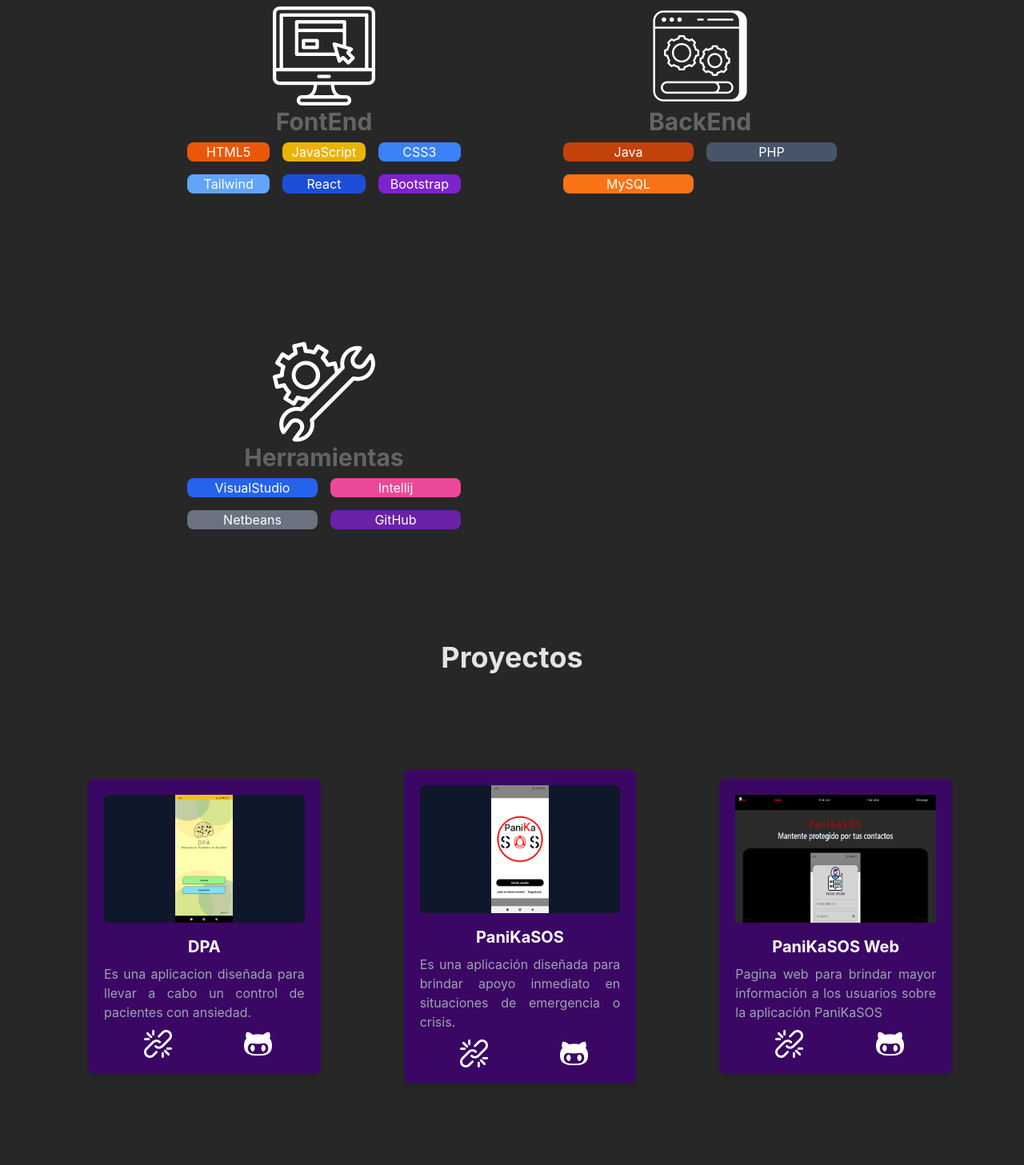
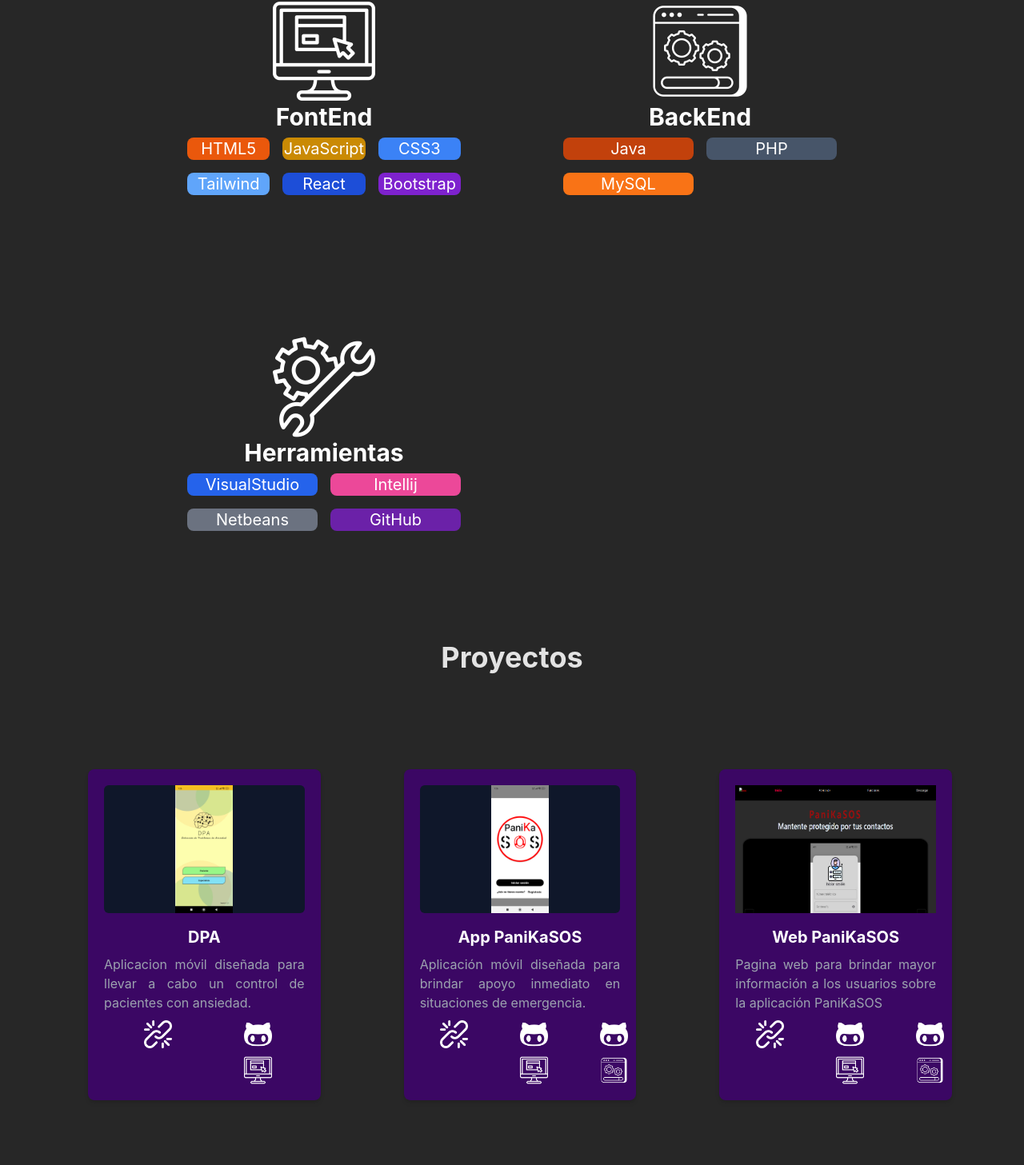
Before and after one commit to IvanVare/ivanwebp-ui, a React (Vite) app: page / in a window 1280 px wide. Shown: the part 898-2355 px from the top of the page at 80% size. Built offline with nearby package versions, Linux system fonts and the light colour scheme.

Commit message:
fix -proyectos e interfaces

```diff
--- a/index.html
+++ b/index.html
@@ -5,7 +5,7 @@
     <link
       rel="icon"
       type="image/svg+xml"
-      href="https://lh3.googleusercontent.com/a/ACg8ocIxYu08rV6HE-01SjeD5i8otyVFs71VfqDqy6cAjfJWjiI5rL-g=s288-c-no"
+      href="https://lh3.googleusercontent.com/a/ACg8ocIxYu08rV6HE-01SjeD5i8otyVFs71VfqDqy6cAjfJWjiI5rL-g=s96-c-rg-br100"
     />
     <meta name="viewport" content="width=device-width, initial-scale=1.0" />
     <title>IvanWebP</title>
--- a/src/components/CardDescription.jsx
+++ b/src/components/CardDescription.jsx
@@ -8,7 +8,7 @@
 export default function CardDescription() {
   return (
     <>
-      <div className="container-card text-center">
+      <div className="container-card text-center ">
         <span className="font-black text-4xl">Skills</span>
         <div className=" container-cards-group grid grid-cols-1 gap-20  sm:grid-cols-2 md:gap-90px xl md:mx-40">
           <div className="cardBase">
@@ -19,12 +19,12 @@
                 alt=""
               />
             </div>
-            <div className="text-3xl font-bold mb-2">
+            <div className="text-3xl font-bold mb-2 text-white">
               <h3>FontEnd</h3>
             </div>
-            <div className="grid gap-4 grid-cols-3 grid-rows-3 text-white">
+            <div className="grid gap-4 grid-cols-2 lg:grid-cols-3 grid-rows-3 text-base lg:text-xl text-white">
               <span className="bg-orange-600 rounded-lg">HTML5</span>
-              <span className="bg-yellow-500 rounded-lg">JavaScript</span>
+              <span className="bg-yellow-600 rounded-lg">JavaScript</span>
               <span className="bg-blue-500 rounded-lg">CSS3</span>
               <span className="bg-blue-400 rounded-lg">Tailwind</span>
               <span className="bg-blue-700 rounded-lg">React</span>
@@ -40,10 +40,10 @@
                 alt=""
               />
             </div>
-            <div className="text-3xl font-bold mb-2">
+            <div className="text-3xl font-bold  mb-2 text-white">
               <h3>BackEnd</h3>
             </div>
-            <div className="grid gap-4 grid-cols-2 grid-rows-3  text-white">
+            <div className="grid gap-4 grid-cols-2 grid-rows-3 text-base lg:text-xl text-white">
               <span className="bg-orange-700 rounded-lg">Java</span>
               <span className="bg-slate-600 rounded-lg">PHP</span>
               <span className="bg-orange-500 rounded-lg">MySQL</span>
@@ -58,8 +58,10 @@
                 alt=""
               />
             </div>
-            <h3 className="text-3xl font-bold mb-2  ">Herramientas</h3>
-            <div className="grid gap-4 grid-cols-2 grid-rows-3  text-white">
+            <h3 className="text-3xl font-bold mb-2 text-white ">
+              Herramientas
+            </h3>
+            <div className="grid gap-4 grid-cols-2 grid-rows-3 text-base lg:text-xl text-white">
               <span className="bg-blue-600 rounded-lg">VisualStudio</span>
               <span className="bg-pink-500 rounded-lg">Intellij</span>
               <span className="bg-gray-500 rounded-lg">Netbeans</span>
--- a/src/components/CardProject.jsx
+++ b/src/components/CardProject.jsx
@@ -1,15 +1,26 @@
-import React from "react";
+import React, { useState } from "react";
 import "../styles/styleCardProject.css";
 import iconEnlace from "../assets/images/iconenlace.png";
 import iconGithub from "../assets/images/icongithub.png";
+import iconback from "../assets/images/back.png";
+import iconfront from "../assets/images/front.png";
 
 export default function CardProject({
   title,
   description,
-  linkGit,
+  linkGitFrontEnd,
+  linkGitBackEnd,
   linkProject,
   src,
 }) {
+  const [alertWeb, setAlertWeb] = useState(false);
+  const showAlert = () => {
+    setAlertWeb(true);
+    setTimeout(() => {
+      setAlertWeb(false);
+    }, 3000);
+  };
+
   return (
     <>
       <div className="bg-gray-800 text-white p-5 rounded-lg shadow-md bg-purple-950 m-10 ">
@@ -19,13 +30,45 @@
         <h3 className="text-xl font-bold mb-2">{title}</h3>
         <p className="text-gray-400 text-justify">{description}</p>
 
-        <div class="icon-container ">
-          <a href={linkProject} target="_blank">
-            <img className="icon" src={iconEnlace} alt="" />
-          </a>
-          <a href={linkGit} target="_blank">
-            <img className="icon" src={iconGithub} alt="" />
-          </a>
+        <div class="icon-container">
+          {linkProject ? (
+            <a href={linkProject} target="_blank">
+              <img className="icon" src={iconEnlace} alt="" />
+            </a>
+          ) : (
+            <>
+              <a
+                onClick={showAlert}
+                className="cursor-pointer "
+                target="_blank"
+              >
+                <img className="icon" src={iconEnlace} alt="" />
+              </a>
+              {alertWeb && (
+                <div className="toast toast-end z-10">
+                  <div className="alert font-bold bg-purple-600 border-purple-900 shadow-lg">
+                    <span>Revisar web panika sos para descargar</span>
+                  </div>
+                </div>
+              )}
+            </>
+          )}
+          {linkGitFrontEnd && (
+            <div>
+              <a href={linkGitFrontEnd} target="_blank">
+                <img className="icon" src={iconGithub} alt="" />
+              </a>
+              <img className="iconshow" src={iconfront} alt="" />
+            </div>
+          )}
+          {linkGitBackEnd && (
+            <div>
+              <a href={linkGitBackEnd} target="_blank">
+                <img className="icon" src={iconGithub} alt="" />
+              </a>
+              <img className="iconshow" src={iconback} alt="" />
+            </div>
+          )}
         </div>
       </div>
     </>
--- a/src/components/CardsProject.jsx
+++ b/src/components/CardsProject.jsx
@@ -20,13 +20,14 @@
     <>
       <div className="container-card text-center">
         <span className="font-bold text-4xl">Proyectos</span>
-        <div className="container-cards-group grid grid-cols-1 sm:grid-cols-2 md:grid-cols-3 gap-6 pt-20 ps-10">
+        <div className="container-cards-group grid grid-cols-1 sm:grid-cols-2 lg:grid-cols-3 gap-6 pt-20 ps-10">
           {projectJson.map((projects) => (
             <div key={projects.id}>
               <CardProject
                 title={projects.title}
                 description={projects.description}
-                linkGit={projects.linkGit}
+                linkGitFrontEnd={projects.linkGitFrontEnd}
+                linkGitBackEnd={projects.linkGitBackEnd}
                 linkProject={projects.linkProject}
                 src={imageMap[projects.src]}
               ></CardProject>
--- a/src/components/Description.jsx
+++ b/src/components/Description.jsx
@@ -5,7 +5,9 @@
 export default function Description() {
   const [alertVisible, setAlertVisible] = useState(false);
   const [alertDownload, setAlertDownload] = useState(false);
+
   const copiarEmail = () => {
+    setAlertDownload(false);
     const MyEmail = "ivanntonio@gmail.com";
     navigator.clipboard
       .writeText(MyEmail)
@@ -21,7 +23,15 @@
   };
 
   const descargarCV = () => {
+    setAlertVisible(false);
     setAlertDownload(true);
+    /*const link = document.createElement("a");
+    link.href = "/android/PaniKaSOS_v1.0.apk"; // Ruta dentro de public/
+    link.download = "PaniKaSOS_v1.0.apk"; // Nombre al descargar
+    document.body.appendChild(link);
+    link.click();
+    document.body.removeChild(link);*/
+
     setTimeout(() => {
       setAlertDownload(false);
     }, 3000);
@@ -61,9 +71,9 @@
                 Correo electrónico
               </div>
               {alertVisible && (
-                <div className="toast toast-end">
-                  <div className="alert alert-info">
-                    <span>New mail arrived.</span>
+                <div className="toast toast-end z-50">
+                  <div className="alert font-bold bg-purple-600 border-purple-600">
+                    <span>Correo electrónico copiado</span>
                   </div>
                 </div>
               )}
@@ -72,9 +82,9 @@
                 Descargar CV
               </div>
               {alertDownload && (
-                <div className="toast toast-end">
-                  <div className="alert alert-success">
-                    <span>Message sent successfully.</span>
+                <div className="toast toast-end z-50">
+                  <div className="alert font-bold bg-purple-600 border-purple-900 shadow-lg">
+                    <span>Se inició la descarga...</span>
                   </div>
                 </div>
               )}
--- a/src/components/NavBarP.jsx
+++ b/src/components/NavBarP.jsx
@@ -15,8 +15,6 @@
 }
 
 export default function NavBarP() {
-  const navigate = useNavigate();
-
   return (
     <>
       <div className="navbar backdrop-blur-sm bg-black/30 fixed z-20">
@@ -56,14 +54,14 @@
           </div>
         </div>
         <div className="navbar-center">
-          <Button className="relative flex rounded-full bg-purple-800 text-sm focus:outline-none focus:ring-2 focus:ring-offset-purple-800 ">
+          <label className="relative flex rounded-full bg-purple-800 text-sm focus:outline-none focus:ring-2 focus:ring-offset-purple-800 ">
             <span className="absolute -inset-1.5" />
             <img
-              alt=""
-              src="https://lh3.googleusercontent.com/a/ACg8ocIxYu08rV6HE-01SjeD5i8otyVFs71VfqDqy6cAjfJWjiI5rL-g=s288-c-no"
+              alt="Iván AVH"
+              src="https://lh3.googleusercontent.com/a/ACg8ocIxYu08rV6HE-01SjeD5i8otyVFs71VfqDqy6cAjfJWjiI5rL-g=s96-c-rg-br100"
               className="h-12 w-12 rounded-full"
             />
-          </Button>
+          </label>
         </div>
 
         <div className="navbar-end">
--- a/src/components/aboutMe/DescriptionAM.jsx
+++ b/src/components/aboutMe/DescriptionAM.jsx
@@ -2,12 +2,17 @@
 import imgYo from "../../assets/images/duotone.png";
 
 export default function DescriptionAM() {
+  const handleScrollToBottom = () => {
+    window.scrollTo({
+      top: document.documentElement.scrollHeight,
+      behavior: "smooth",
+    });
+  };
+
   return (
     <>
-      <div>
-        <div className="min-h-screen ">
       <div className="hero min-h-screen">
-            <div className="hero-content flex-col lg:flex-row-reverse">
+        <div className=" hero-content flex-col lg:flex-row-reverse">
           <img
             src={imgYo}
             className="sm:min-w-lg md:max-w-lg rounded-xl shadow-2xl"
@@ -15,21 +20,18 @@
           <div>
             <span className="text-5xl font-bold">Sobre mí</span>
             <p className="font-mono py-6">
-                  Soy una persona comprometida con su trabajo y me gusta
-                  gestionar mi tiempo, enfocada en encontrar soluciones
-                  efectivas a los desafíos. Me caracteriza el deseo de aprender
-                  y crecer profesionalmente, así como mi capacidad para
-                  desempeñarme de manera eficiente en equipo. Valoro la
-                  organización, la exactitud y la precisión, y disfruto
-                  compartir ideas y puntos de vista constructivos. Además, me
-                  apasiona la creatividad y la creación de nuevas ideas,
-                  proyectos y soluciones innovadoras.
+              Soy una persona comprometida con su trabajo y me gusta gestionar
+              mi tiempo, enfocada en encontrar soluciones efectivas a los
+              desafíos. Me caracteriza el deseo de aprender y crecer
+              profesionalmente, así como mi capacidad para desempeñarme de
+              manera eficiente en equipo. Valoro la organización, la exactitud y
+              la precisión, y disfruto compartir ideas y puntos de vista
+              constructivos. Además, me apasiona la creatividad y la creación de
+              nuevas ideas, proyectos y soluciones innovadoras.
             </p>
-                <button className="btn btn-primary">
-                  Ponerse en contacto{" "}
+            <button className="btn btn-primary" onClick={handleScrollToBottom}>
+              Ponerse en contacto
             </button>
-              </div>
-            </div>
           </div>
         </div>
       </div>
--- a/src/components/aboutMe/EstudiosAM.jsx
+++ b/src/components/aboutMe/EstudiosAM.jsx
@@ -6,6 +6,8 @@
   const [alertVisibleUbi, setAlertVisibleUbi] = useState(false);
 
   const pasteEmail = () => {
+    setAlertVisibleUbi(false);
+    setAlertVisiblePhone(false);
     const MyEmail = "ivanntonio@gmail.com";
     navigator.clipboard
       .writeText(MyEmail)
@@ -21,6 +23,8 @@
   };
 
   const pastePhone = () => {
+    setAlertVisibleUbi(false);
+    setAlertVisibleEmail(false);
     const MyPhone = "+52 246 4934 066";
     navigator.clipboard
       .writeText(MyPhone)
@@ -36,6 +40,8 @@
   };
 
   const pasteUbication = () => {
+    setAlertVisiblePhone(false);
+    setAlertVisibleEmail(false);
     const MyInfo = "Iván Antonio Varela Hernandez, Tlaxcala, tlax";
     navigator.clipboard
       .writeText(MyInfo)
@@ -89,8 +95,11 @@
         </div>
       </div>
 
-      <div class="w-screen">
-        <div class="grid gap-4 lg:gap-8 md:grid-cols-3 p-5 pt-20">
+      <div class="w-auto py-20">
+        <div className="items-center justify-center content-center flex ">
+          <span className=" font-bold text-2xl">Información de contacto</span>
+        </div>
+        <div class="grid gap-4 lg:gap-8 md:grid-cols-3 p-5 ">
           <div class="relative p-6 rounded-2xl bg-white shadow dark:bg-purple-900">
             <div class="space-y-2">
               <div class="flex items-center space-x-2 rtl:space-x-reverse text-sm font-medium text-gray-500 dark:text-gray-400">
@@ -109,7 +118,7 @@
                 {alertVisiblePhone && (
                   <div className="toast toast-end z-10">
                     <div className="alert alert-warning">
-                      <span>Numero telefonico copiado</span>
+                      <span>Número telefónico copiado</span>
                     </div>
                   </div>
                 )}
@@ -120,7 +129,7 @@
           <div class="relative p-6 rounded-2xl bg-white shadow dark:bg-purple-900">
             <div class="space-y-2">
               <div class="flex items-center space-x-2 rtl:space-x-reverse text-sm font-medium text-gray-500 dark:text-gray-400">
-                <span>Correo electronico</span>
+                <span>Correo electrónico</span>
               </div>
 
               <div class="lg:text-3xl dark:text-gray-100">
@@ -138,7 +147,7 @@
                   {alertVisibleEmail && (
                     <div className="toast toast-end z-10">
                       <div className="alert alert-warning">
-                        <span>Correo electronico copiado</span>
+                        <span>Correo electrónico copiado</span>
                       </div>
                     </div>
                   )}
--- a/src/data/projects.json
+++ b/src/data/projects.json
@@ -2,32 +2,36 @@
   {
     "id": 1,
     "title": "DPA",
-    "description": "Es una aplicacion diseñada para llevar a cabo un control de pacientes con ansiedad.",
-    "linkGit": "https://github.com/Ivangodx2/dpa_app.git",
-    "linkProject": "#",
+    "description": "Aplicacion móvil diseñada para llevar a cabo un control de pacientes con ansiedad.",
+    "linkGitFrontEnd": "https://github.com/Ivangodx2/dpa_app.git",
+    "linkGitBackEnd": "",
+    "linkProject": "https://drive.google.com/drive/folders/10g1txgWVoMzPrNt9Svxib0n01oGsYjIt?usp=sharing",
     "src": "src/assets/images/appDPA.jpg"
   },
   {
     "id": 2,
-    "title": "PaniKaSOS",
-    "description": "Es una aplicación diseñada para brindar apoyo inmediato en situaciones de emergencia o crisis.",
-    "linkGit": "https://github.com/IvanVare/AppBotonPanico_Repository.git",
-    "linkProject": "#",
+    "title": "App PaniKaSOS",
+    "description": "Aplicación móvil diseñada para brindar apoyo inmediato en situaciones de emergencia.",
+    "linkGitFrontEnd": "https://github.com/IvanVare/app-panikasos.git",
+    "linkGitBackEnd": "https://github.com/IvanVare/app-panikasos-service.git",
+    "linkProject": "",
     "src": "src/assets/images/appPks.jpg"
   },
   {
     "id": 3,
-    "title": "PaniKaSOS Web",
+    "title": "Web PaniKaSOS",
     "description": "Pagina web para brindar mayor información a los usuarios sobre la aplicación PaniKaSOS ",
-    "linkGit": "https://github.com/IvanVare/web-panikasos.git",
-    "linkProject": "https://happy-grass-04205130f.5.azurestaticapps.net/",
+    "linkGitFrontEnd": "https://github.com/IvanVare/webpanikasos-ui.git",
+    "linkGitBackEnd": "https://github.com/IvanVare/webpanikasos-services.git",
+    "linkProject": "https://webpanikasosui.vercel.app/",
     "src": "src/assets/images/webPksos.png"
   },
   {
     "id": 4,
     "title": "Portafolio",
     "description": "Portafolio web para mostrar mis habilidades, proyectos, y experiencia profesional de una manera visual y accesible.",
-    "linkGit": "https://github.com/IvanVare/Portafolio.git",
+    "linkGitFrontEnd": "https://github.com/IvanVare/Portafolio.git",
+    "linkGitBackEnd": "",
     "linkProject": "#",
     "src": "src/assets/images/portafolio.png"
   }
--- a/src/styles/styleCardProject.css
+++ b/src/styles/styleCardProject.css
@@ -37,6 +37,13 @@
   margin: 10px 50px 0 50px;
 }
 
+.iconshow {
+  filter: brightness(0) invert(1);
+  width: 35px;
+  height: 35px;
+  margin: 10px 50px 0 50px;
+}
+
 .icon:hover {
   filter: invert(22%) sepia(80%) saturate(7480%) hue-rotate(265deg)
     brightness(100%);
```
Lines whose indentation alone changed are shown as unchanged.
